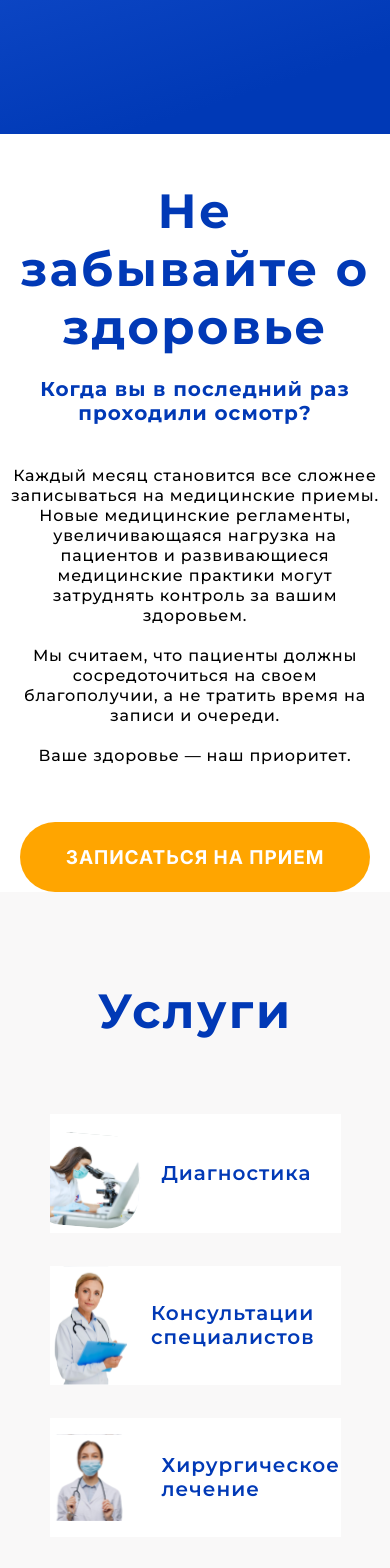
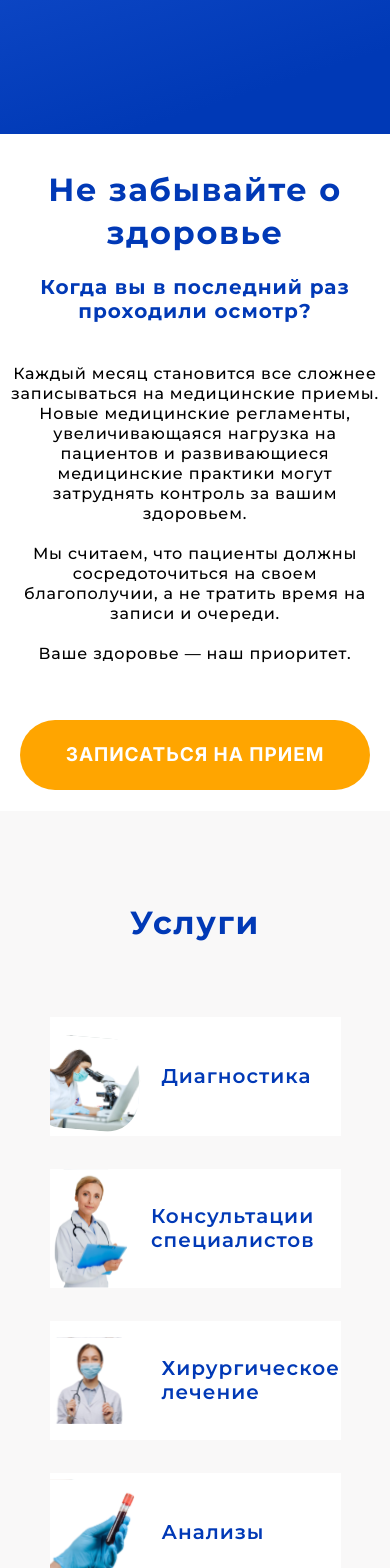
Before and after one commit to Az1mzhan/dna-clinic-reboot, a React (Vite) app: page / in a window 390 px wide. Shown: the part 820-2388 px from the top of the page. Built offline with nearby package versions, Linux system fonts and the light colour scheme.

Commit message:
Changelog:  * Changed 404 page;  * Refactored pages' titles and subtitles

```diff
--- a/src/App.css
+++ b/src/App.css
@@ -34,6 +34,7 @@ body {
     font-weight: bold;
     font-size: 48px;
     line-height: 59px;
+    text-align: center;
 }
 
 .pageDescription {
@@ -42,6 +43,25 @@ body {
     font-size: 24px;
     line-height: 29px;
     text-align: center;
+}
+
+.blueTitle, .blueSubtitle {
+    color: #0139B6;
+    font-family: "Montserrat", sans-serif;
+    font-weight: bold;
+}
+
+.blueTitle {
+    font-size: 48px;
+    line-height: 59px;
+    margin-bottom: 0;
+}
+
+.blueSubtitle {
+    font-size: 20px;
+    line-height: 24px;
+    white-space: pre-wrap;
+    margin-top: 0;
 }
 
 h1, h2, h3, h4, h5, h6, p, a {
@@ -102,4 +122,14 @@ hr {
     h1, h2, h3, h4, h5, h6, p, a {
         padding-inline: 10px;
     }
+
+    .pageTitle {
+        font-size: 40px;
+        line-height: 51px;
+    }
+
+    .blueTitle {
+        font-size: 32px;
+        line-height: 43px;
+    }
 }
--- a/src/components/equipment-grid/EquipmentGrid.tsx
+++ b/src/components/equipment-grid/EquipmentGrid.tsx
@@ -3,8 +3,7 @@ import { Equipment, defaultEquipment } from "../../types/Equipment";
 import { Box, Card, CardContent, CardMedia } from "@mui/material";
 import styles from "./equipmentGrid.module.css";
 import { MakeAppointmentBtn } from "../make-appointment-btn/MakeAppointmentBtn";
-import { useMediaQuery } from 'usehooks-ts';
-
+import { useMediaQuery } from "usehooks-ts";
 
 interface Props {
   equipmentItems: Equipment[];
@@ -13,12 +12,14 @@ interface Props {
 export const EquipmentGrid: FC<Props> = ({
   equipmentItems = Array(3).fill(defaultEquipment),
 }) => {
-  const smallScreen = useMediaQuery('(max-width: 1024px)')
+  const smallScreen = useMediaQuery("(max-width: 1024px)");
 
   return (
     <>
       <Box className={styles.equipmentGridContainer}>
-        <p className={styles.title}>{!smallScreen ? 'Наши технологии и оборудования' : "Оборудование"}</p>
+        <p className="blueTitle" style={{ margin: "90px 0 60px" }}>
+          {!smallScreen ? "Наши технологии и оборудования" : "Оборудование"}
+        </p>
         <Box className={styles.cardsContainer}>
           {equipmentItems.map((item, id) => (
             <Card key={id} className={styles.equipmentCard}>
@@ -34,7 +35,7 @@ export const EquipmentGrid: FC<Props> = ({
             </Card>
           ))}
         </Box>
-        <MakeAppointmentBtn/>
+        <MakeAppointmentBtn />
       </Box>
     </>
   );
--- a/src/components/health-reminding/HealthReminding.tsx
+++ b/src/components/health-reminding/HealthReminding.tsx
@@ -16,8 +16,8 @@ export const HealthReminding: FC = () => {
     <>
       <Box className={styles.container}>
         <Box className={styles.textContainer}>
-          <p className={styles.title}>Не забывайте о здоровье</p>
-          <p className={styles.subtitle}>
+          <p className="blueTitle">Не забывайте о здоровье</p>
+          <p className="blueSubtitle">
             Когда вы в последний раз проходили осмотр?
           </p>
           <Box className={styles.paragraphsContainer}>
@@ -26,7 +26,7 @@ export const HealthReminding: FC = () => {
             ))}
           </Box>
         </Box>
-        <MakeAppointmentBtn/>
+        <MakeAppointmentBtn />
       </Box>
     </>
   );
--- a/src/components/health-reminding/healthReminding.module.css
+++ b/src/components/health-reminding/healthReminding.module.css
@@ -57,3 +57,13 @@
     white-space: pre-wrap;
     margin-top: 0;
 }
+
+@media screen and (max-width: 600px) {
+    .container {
+        padding-bottom: 20px;
+    }
+
+    .title {
+        font-size: 32px;
+    }
+}
--- a/src/components/services-grid/ServicesGrid.tsx
+++ b/src/components/services-grid/ServicesGrid.tsx
@@ -2,14 +2,16 @@ import { FC } from "react";
 import { defaultServicesCards } from "../../types/ServiceCard";
 import { Box } from "@mui/material";
 import styles from "../services-grid/servicesGrid.module.css";
-import { useMediaQuery } from 'usehooks-ts'
+import { useMediaQuery } from "usehooks-ts";
 
 export const ServicesGrid: FC = () => {
-  const smallScreen = useMediaQuery('(max-width: 1024px)')
+  const smallScreen = useMediaQuery("(max-width: 1024px)");
   return (
     <>
       <Box className={styles.container}>
-        <p className={styles.title}>{!smallScreen ? "Какие у нас услуги" : "Услуги"}</p>
+        <p className="blueTitle" style={{ marginTop: "90px" }}>
+          {!smallScreen ? "Какие у нас услуги" : "Услуги"}
+        </p>
         <Box className={styles.cardsContainer}>
           {defaultServicesCards.map((service, id) => (
             <Box key={id} className={styles.card}>
--- a/src/components/services-grid/servicesGrid.module.css
+++ b/src/components/services-grid/servicesGrid.module.css
@@ -15,7 +15,6 @@
     font-family: "Montserrat", sans-serif;
     font-weight: bold;
     font-size: 48px;
-    letter-spacing: 0.05em;
     line-height: 59px;
 }
 
--- a/src/pages/medics-page/MedicsPage.tsx
+++ b/src/pages/medics-page/MedicsPage.tsx
@@ -38,8 +38,8 @@ const MedicsPage: FC = () => {
 
   return (
     <div className={styles.medicsPage}>
-      <p className={styles.title}>Наши врачи</p>
-      <p className={styles.titledesc}>Наши врачи - наша гордость!</p>
+      <h1 className={styles.title}>Наши врачи</h1>
+      <h2 className={styles.titledesc}>Наши врачи - наша гордость!</h2>
       <Box className={styles.medicsForm} component={Paper}>
         <div className={styles.formInput}>
           <TextField
--- a/src/pages/medics-page/medicsPage.module.css
+++ b/src/pages/medics-page/medicsPage.module.css
@@ -75,3 +75,9 @@
 .input{
     max-width: 300px;
 }
+
+@media screen and (max-width: 600px) {
+    .title {
+        font-size: 40px;
+    }
+}
--- a/src/pages/not-found-page/NotFoundPage.tsx
+++ b/src/pages/not-found-page/NotFoundPage.tsx
@@ -5,8 +5,8 @@ const NotFoundPage: FC = () => {
   return (
     <div className={styles.notFoundPage}>
       <div className={styles.notFoundContentContainer}>
-        <h1 className={styles.notFoundPageTitle}>404</h1>
-        <h2 className={styles.notFoundPageDescription}>
+        <h1 className="pageTitle">404</h1>
+        <h2 className="pageDescription">
           Страница, которую вы запрашиваете, не существует. Возможно, она
           устарела, была удалена, или был введен неверный адрес в адресной
           строке
--- a/src/pages/not-found-page/notFoundPage.module.css
+++ b/src/pages/not-found-page/notFoundPage.module.css
@@ -1,6 +1,6 @@
 .notFoundPage {
     width: 100%;
-    padding: 200px 0 100px;
+    padding: 100px 0;
     background-image: url("../../assets/bg.svg");
     background-size: cover;
     background-repeat: no-repeat;
@@ -8,42 +8,5 @@
 
 .notFoundContentContainer {
     max-width: 1115px;
-    display: flex;
-    justify-content: center;
-    align-items: center;
-    gap: 80px;
     margin: 0 auto;
 }
-
-.notFoundPageTitle, .notFoundPageDescription {
-    font-family: "Montserrat", sans-serif;
-}
-
-.notFoundPageTitle {
-    padding: 25px;
-    background-color: #FFA500;
-    color: white;
-    border-radius: 10px;
-    font-weight: bold;
-    font-size: 64px;
-}
-
-.notFoundPageDescription {
-    color: white;
-    font-weight: 500;
-}
-
-@media screen and (max-width: 600px) {
-    .notFoundContentContainer {
-        flex-direction: column;
-    }
-
-    .notFoundPageTitle {
-        margin: 0;
-    }
-
-    .notFoundPageDescription {
-        margin-top: 0;
-        text-align: center;
-    }
-}
--- a/src/pages/services-page/servicesPage.module.css
+++ b/src/pages/services-page/servicesPage.module.css
@@ -96,3 +96,9 @@
     font-size: 10px;
     line-height: 12px;
 }
+
+@media screen and (max-width: 600px) {
+    .containerTitle {
+        font-size: 40px;
+    }
+}
```
